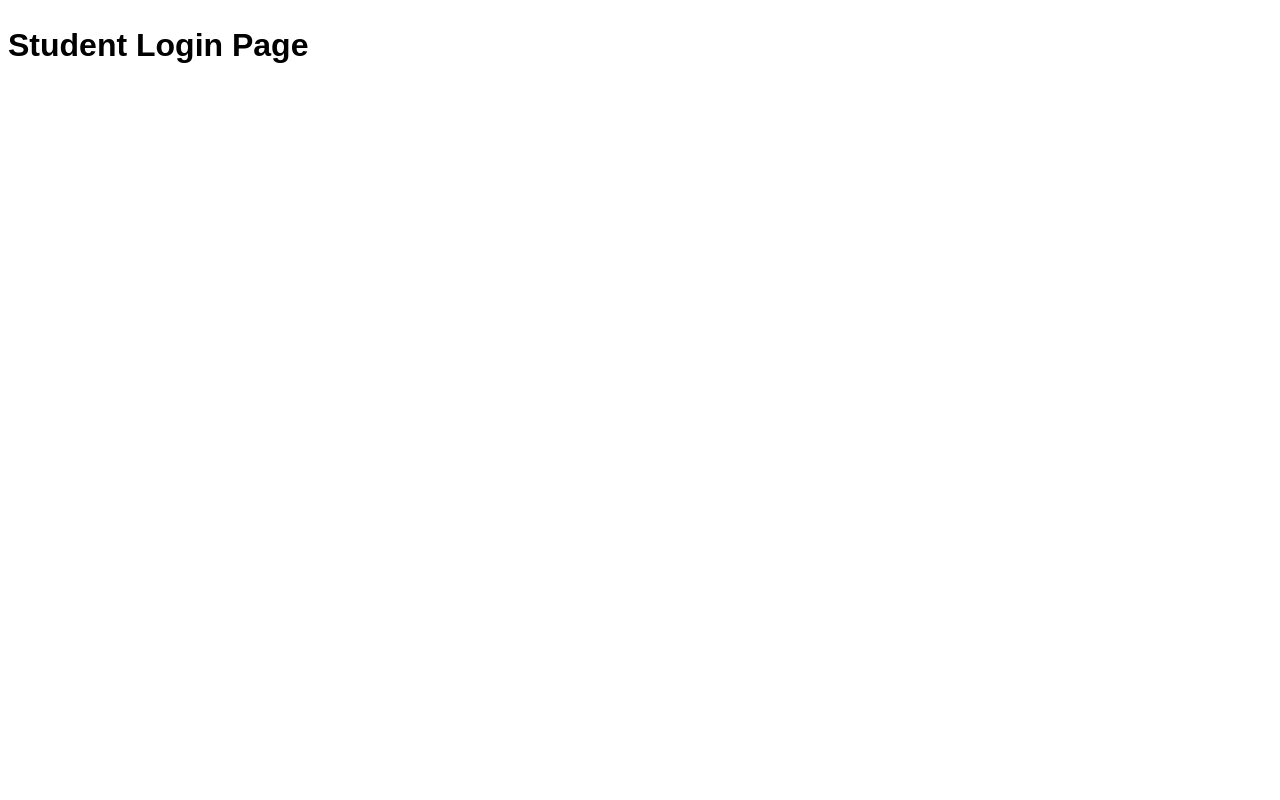
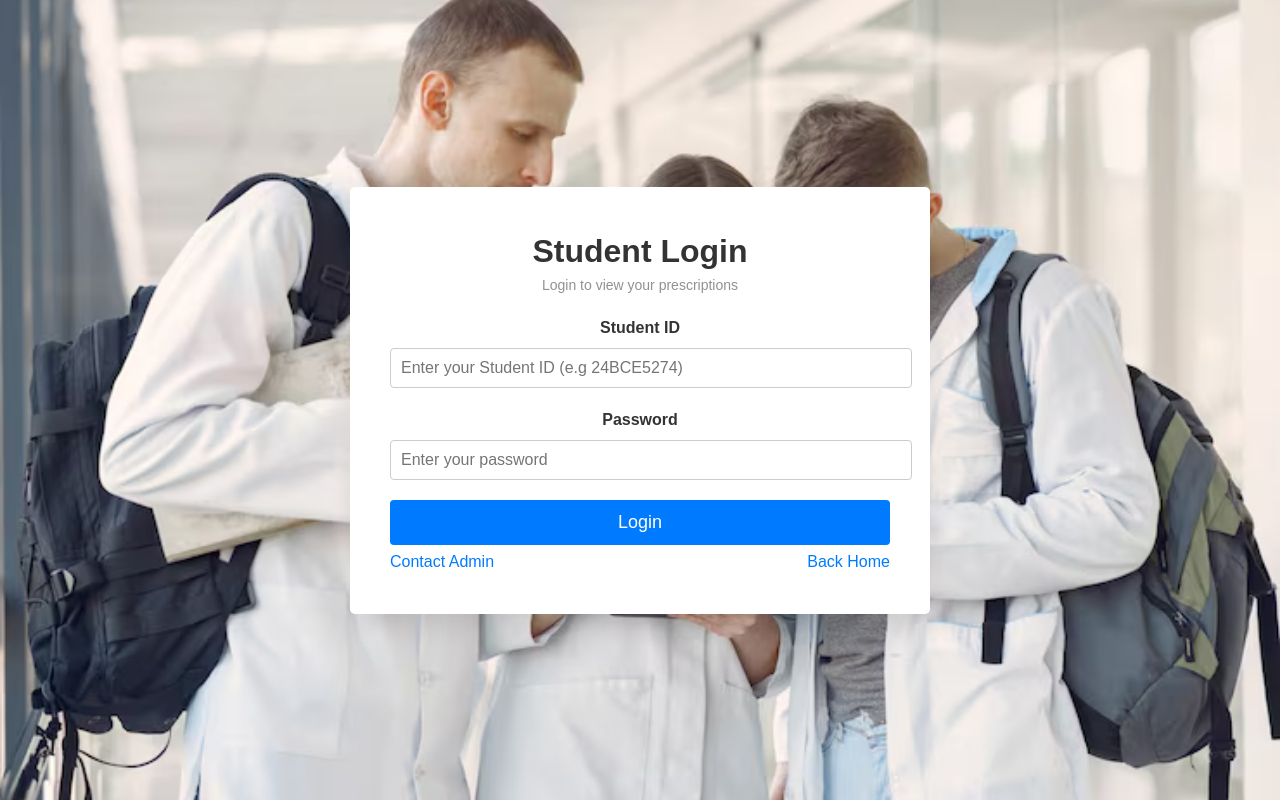
Before and after one commit to Arya4930/College-Healthcare-System, a React (Vite) app: page /login-student in a window 1280 px wide. Built offline with nearby package versions, Linux system fonts and the light colour scheme.

Commit message:
Student Login Page

```diff
--- a/package.json
+++ b/package.json
@@ -10,6 +10,7 @@
     "preview": "vite preview"
   },
   "dependencies": {
+    "lucide-react": "^0.562.0",
     "react": "^19.2.0",
     "react-dom": "^19.2.0",
     "react-router-dom": "^7.12.0"
--- a/src/components/LoginStudent.jsx
+++ b/src/components/LoginStudent.jsx
@@ -1,7 +1,67 @@
+import { useState } from "react";
+import "../css/LoginStudent.css";
+
 export default function LoginStudent() {
+    const [formData, SetFormData] = useState({
+        studentID: "",
+        password: "",
+    });
+
+    const [error, SetError] = useState(null);
+
+    const handleSubmit = (e) => {
+        e.preventDefault();
+
+        if(!formData.studentID || !formData.password) {
+            SetError("Please fill in all fields");
+            return;
+        }
+
+        SetError("");
+        console.log("Form submitted", formData);
+    }
+
     return (
-        <>
-            <h1>Student Login Page</h1>
-        </>
+        <div className="login-container">
+            <div className="login-card">
+                <h1>Student Login</h1>
+                <p>Login to view your prescriptions</p>
+
+                <form onSubmit={handleSubmit}>
+                    <div className="form-group">
+                        <label>Student ID</label>
+                        <input
+                        type="text"
+                        id="studentID"
+                        name="studentID"
+                        placeholder="Enter your Student ID (e.g 24BCE5274)"
+                        value={formData.studentID}
+                        onChange={(e) => {SetFormData({...formData, studentID: e.target.value}); SetError(null)}}
+                        />
+                    </div>
+
+                    <div className="form-group">
+                        <label>Password</label>
+                        <input
+                        type="password"
+                        id="password"
+                        name="password"
+                        placeholder="Enter your password"
+                        value={formData.password}
+                        onChange={(e) => {SetFormData({...formData, password: e.target.value}); SetError(null)}}
+                        />
+                    </div>
+
+                    {error && <p className="error">{error}</p>}
+
+                    <button type="submit" className="login-btn">Login</button>
+                </form>
+
+                <div className="links">
+                    <a href="/">Contact Admin</a>
+                    <a href="/">Back Home</a>
+                </div>
+            </div>
+        </div>
     )
 }
--- /dev/null
+++ b/src/css/LoginStudent.css
@@ -0,0 +1,96 @@
+body {
+    background-image: url("/student.avif");
+    background-size: cover;
+    background-position: center;
+    height: 100%;
+    width: 100%;
+}
+
+.login-container {
+    min-height: 100vh;
+    display: flex;
+    align-items: center;
+    justify-content: center;
+}
+
+.login-card {
+    background: #ffffff;
+    padding: 40px;
+    width: 500px;
+    min-width: 200px;
+    border-radius: 5px;
+    box-shadow: 0 10px 25px rgba(0, 0, 0, 0.1);
+    text-align: center;
+}
+
+.login-card h1 {
+    margin-top: 0px;
+    margin-bottom: 0px;
+    color: #333333;
+}
+.login-card p {
+    margin-top: 0px;
+    margin-bottom: 20px;
+    font-size: 14px;
+    color: #41414194;
+}
+
+.form-group {
+    margin-bottom: 20px;
+}
+
+.form-group label {
+    display: block;
+    margin-bottom: 8px;
+    font-weight: bold;
+    color: #333333;
+}
+
+.form-group input {
+    width: 100%;
+    padding: 10px;
+    border: 1px solid #cccccc;
+    border-radius: 4px;
+    font-size: 16px;
+}
+
+.form-group input:focus {
+    border-color: #007bff;
+    outline: none;
+}
+
+.login-btn {
+    width: 100%;
+    padding: 12px;
+    background: #007bff;
+    border: none;
+    border-radius: 4px;
+    color: #ffffff;
+    font-size: 18px;
+    cursor: pointer;
+}
+
+.login-btn:hover {
+    background: #0056b3;
+}
+
+.error {
+    color: red;
+    margin-bottom: 15px;
+}
+
+.links {
+    display: flex;
+    justify-content: space-between;
+    margin-top: 5px;
+}
+
+.links a {
+    color: #007bff;
+    text-decoration: none;
+    font-size: 16px;
+}
+
+.links a:hover {
+    text-decoration: underline;
+}
--- a/src/index.css
+++ b/src/index.css
@@ -11,3 +11,10 @@
   -webkit-font-smoothing: antialiased;
   -moz-osx-font-smoothing: grayscale;
 }
+
+html, body {
+  margin: 0;
+  padding: 0;
+  width: 100%;
+  height: 100%;
+}
```
Also changed, not shown: public/student.avif (added), 1 other file (tests, documents, lock files or other folders).
